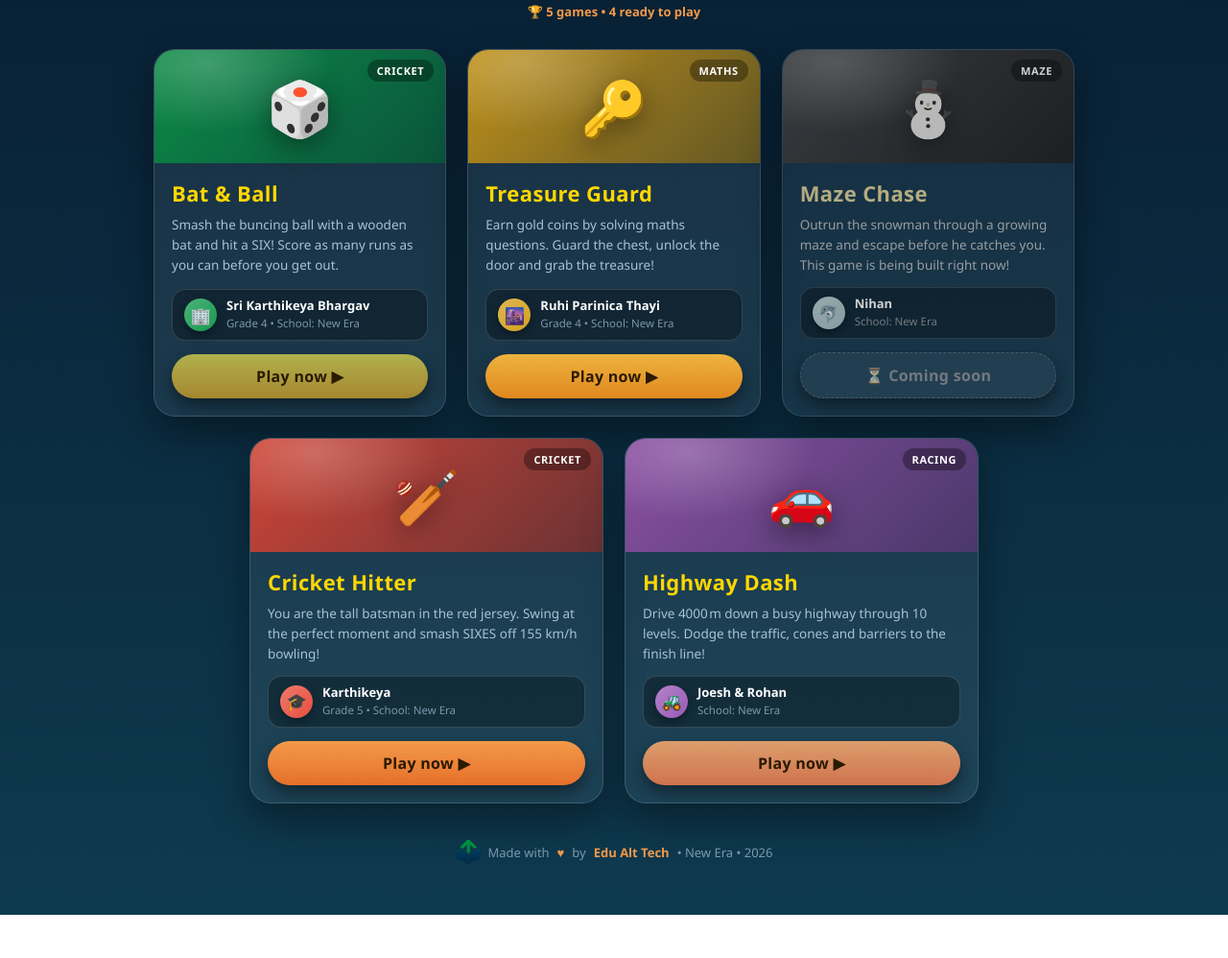
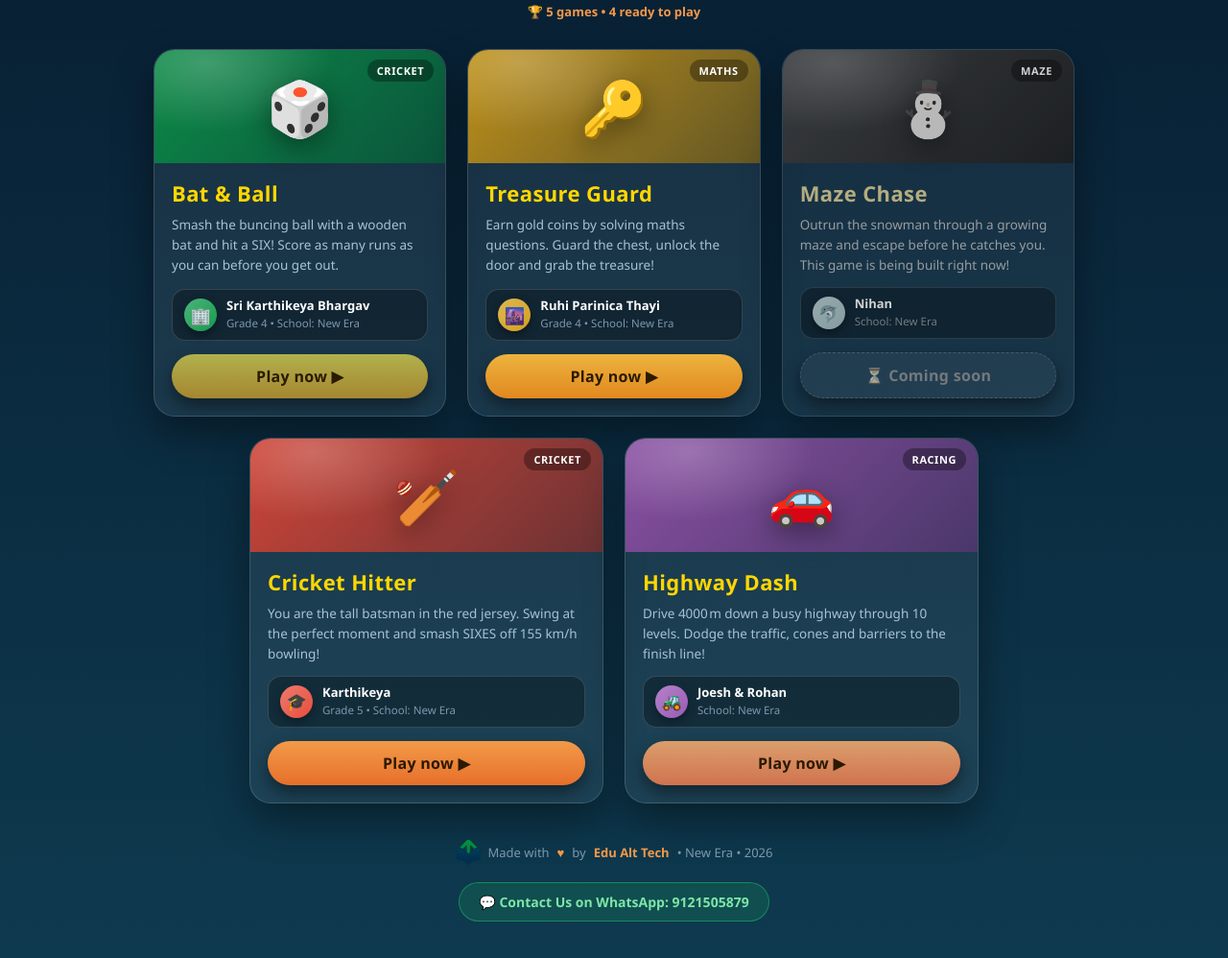
Before and after one commit to ukk1019-yhat/Schoolprojects, a plain HTML site: page index.html in a window 1280 px wide. Shown: the part 265-1263 px from the top of the page at 96% size. Before the commit the page ends 1218 px from the top, so only its background shows below. Drawn offline with Linux system fonts and the light colour scheme.

Commit message:
Add WhatsApp contact link to store footer

```diff
--- a/index.html
+++ b/index.html
@@ -122,6 +122,14 @@
   footer b{ color:var(--gold2); }
   footer .br{ display:inline-flex; align-items:center; gap:8px; justify-content:center; }
   footer .br img{ width:26px; height:26px; border-radius:7px; object-fit:cover; }
+  footer .cta{ margin-top:14px; }
+  footer .cta a{
+    display:inline-flex; align-items:center; gap:8px; text-decoration:none;
+    background:rgba(37,211,102,.14); border:1px solid rgba(37,211,102,.45); color:#7ee6a8;
+    padding:10px 20px; border-radius:999px; font-weight:800; font-size:clamp(12px,3.2vw,14px);
+    transition:transform .12s ease, background .12s ease;
+  }
+  footer .cta a:hover{ background:rgba(37,211,102,.24); transform:translateY(-2px); }
   @media (min-width:700px){ .grid{ grid-template-columns:repeat(2,1fr);} .card:last-child:nth-child(odd){ grid-column:1 / -1; max-width:460px; margin:0 auto; width:100%; } }
   @media (min-width:980px){ .grid{ grid-template-columns:repeat(3,1fr);} }
   .pair{ display:grid; grid-template-columns:1fr; gap:22px; grid-column:1 / -1; max-width:760px; margin:0 auto; width:100%; }
@@ -210,6 +218,7 @@
     </div>
   </main>
 
-  <footer><span class="br"><img src="logo.png" alt="Edu Alt Tech logo">Made with <b>&hearts;</b> by <b>Edu Alt Tech</b> &bull; New Era &bull; 2026</span></footer>
+  <footer><span class="br"><img src="logo.png" alt="Edu Alt Tech logo">Made with <b>&hearts;</b> by <b>Edu Alt Tech</b> &bull; New Era &bull; 2026</span>
+    <p class="cta"><a href="https://wa.me/919121505879" target="_blank" rel="noopener">&#128172; Contact Us on WhatsApp: 9121505879</a></p></footer>
 </body>
 </html>
```
